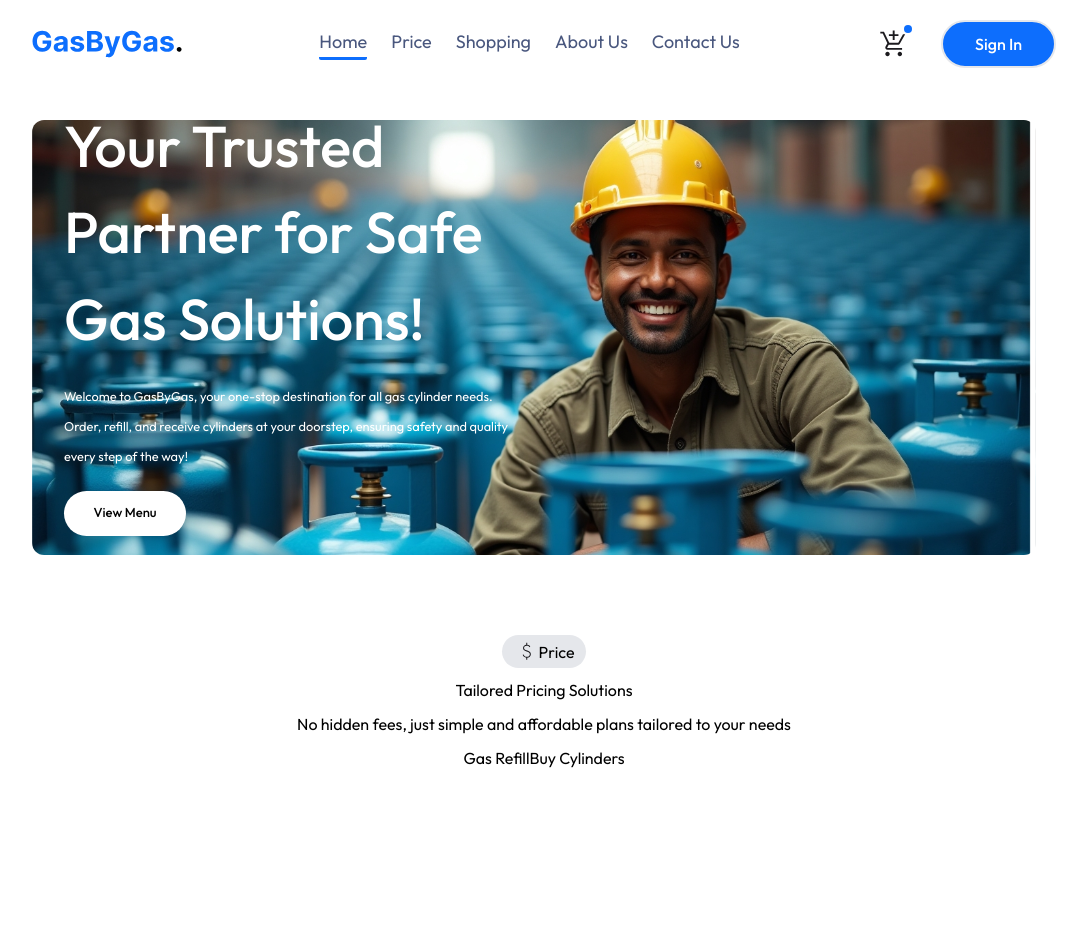
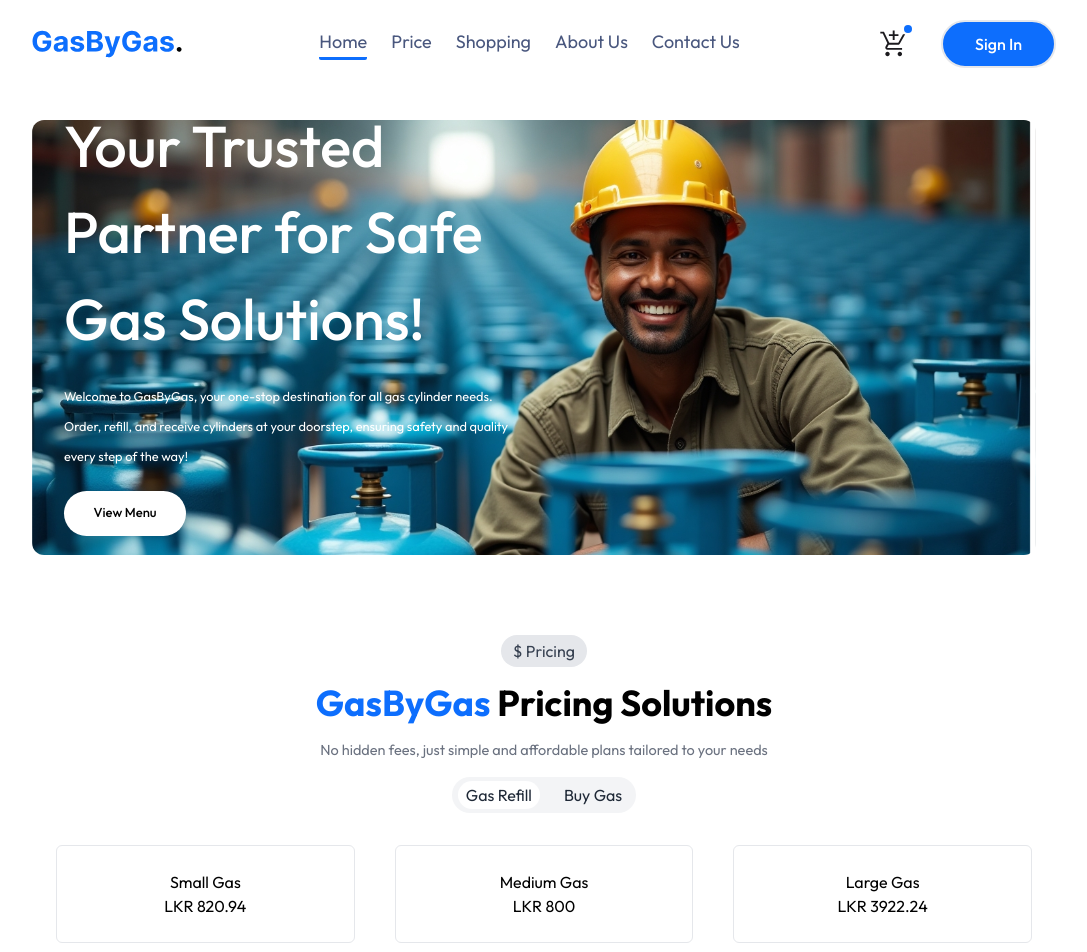
Before and after one commit to gasbygasplc/Supply-Chain-Management-for-Gas-By-Bas-PLC, a React (Vite) app in the folder frontend/: page / in a window 1280 px wide. Shown: the top 952 px of the page, without its empty margins (96-1183 px from the left). Built offline with nearby package versions, Linux system fonts and the light colour scheme.

Commit message:
Refactor Price component to include dynamic pricing menu and improve layout

```diff
--- a/frontend/src/Components/Price.jsx
+++ b/frontend/src/Components/Price.jsx
@@ -1,47 +1,74 @@
-import React from 'react'
+import React, { useState } from 'react'
 import { asstets } from '../assets/Assets'
 
 const Price = () => {
+
+    const [priceMenu , setPriceMenu] = useState('Gas Refill')
 
   return (
 
     <>
 
-        <section id='pricing-cart' className='min-h-screen flex justify-center py-12 px-6'>
+        <section id='pricing-cart' className='min-h-[80%] md:min-h-screen md:grid grid-cols-1 flex flex-col justify-center py-3 md:py-12 px-6'>
 
-            <div className='text-center flex flex-col justify-self-center items-center gap-2.5'>
+            <div className='text-center flex flex-col justify-items-center items-center gap-4'>
 
-                <div className='flex justify-center items-center w-auto text-base bg-gray-200 py-1 px-3 rounded-full'>
+                <p className='py-1 px-3 bg-gray-200 rounded-full text-gray-700'> &#36; Pricing</p>
 
-                    <img src={asstets.payment}/>
+                <h1 className='font-bold text-4xl'> <span className='text-[#0D6EFD]'>GasByGas</span> Pricing Solutions</h1>
 
-                    <p>Price</p>
+                <p className='text-[14.5px] text-gray-500'>No hidden fees, just simple and affordable plans tailored to your needs</p>
+
+                <div className='flex gap-4 bg-gray-100 py-1 px-1.5 rounded-full'>
+
+                    <button className={priceMenu === 'Gas Refill' ? "bg-white py-0.5 px-2 text-[15px] text-base text-gray-800 rounded-full" : "bg-transparent py-0.5 px-2 text-[15px] text-base text-gray-800"} onClick={() => setPriceMenu('Gas Refill')}>Gas Refill</button>
+
+                    <button className={priceMenu === 'Buy Gas' ? 'bg-white py-0.5 px-2 text-[15px] text-base text-gray-800 rounded-full' : 'bg-transparent py-0.5 px-2 text-[15px] text-base text-gray-800'} onClick={() => setPriceMenu('Buy Gas')}>Buy Gas</button>
 
                 </div>
 
-                <h1>Tailored Pricing Solutions</h1>
+                <div className='grid grid-cols-1 w-full gap-10 mx-auto mt-4 md:grid-cols-3 '>
 
-                <p>No hidden fees, just simple and affordable plans tailored to your needs</p>
+                    {/* =========================================== Small Gas ============================================== */}
 
-                <div>
+                    <div  className='bg-white py-6  max-w-96 border rounded-md'>
 
-                    <button>Gas Refill</button>
+                        <div>
 
-                    <button>Buy Cylinders</button>
+                            <p>Small Gas</p>
+                            <h1>LKR 820.94</h1>
+
+                        </div>
+
+                    </div>
+
+                    <div className='bg-white py-6  max-w-96 border rounded-md'>
+
+                        <div>
+
+                            <p>Medium Gas</p>
+                            <h1>LKR 800</h1>
+
+                        </div>
+
+                    </div>
+
+                    <div className='bg-white py-6  max-w-96 border rounded-md'>
+
+                        <div>
+
+                            <p>Large Gas</p>
+                            <h1>LKR 3922.24</h1>
+
+                        </div>
+
+                    </div>
 
                 </div>
 
             </div>
 
-            <div>
 
-                {/* =========================================== Small Gas ============================================== */}
-
-                <div>
-
-                    <h2></h2>
-                </div>
-            </div>
 
         </section>
 
```
